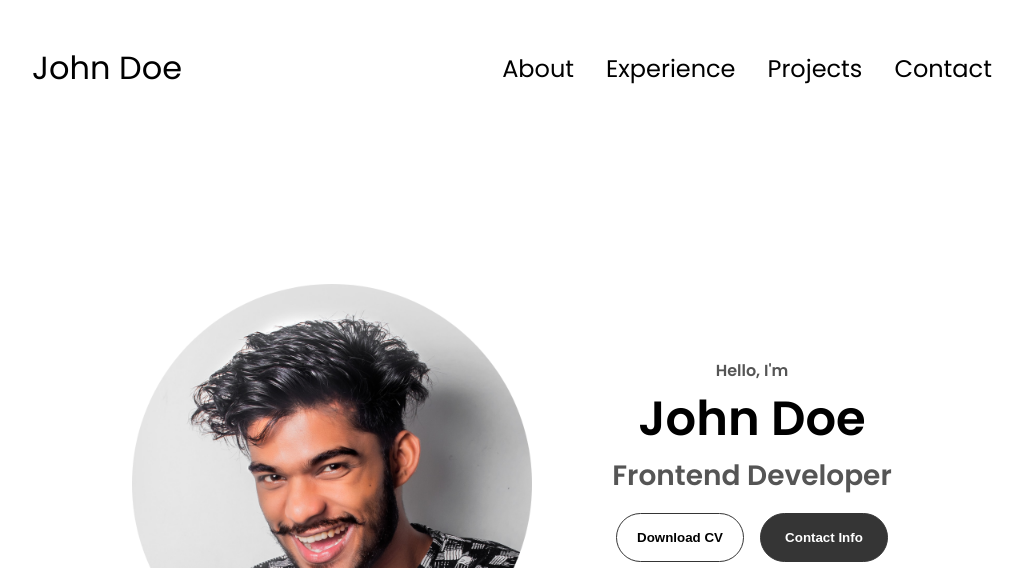
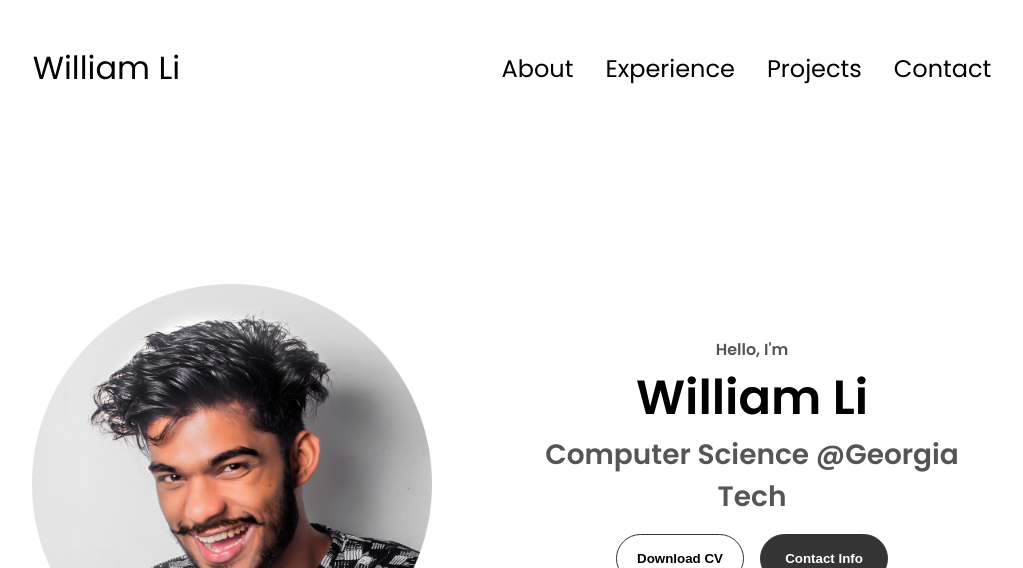
Before and after one commit to williamli12/williamli12.github.io, a plain HTML site: page index.html in a window 1280 px wide. Shown: the top 568 px of the page, without its empty margins (128-1151 px from the left). Drawn offline with Linux system fonts and the light colour scheme.

Commit message:
update index.html

```diff
--- a/index.html
+++ b/index.html
@@ -12,7 +12,7 @@
     <body>
         <!-- The navigation where linked are pressed -->
         <nav id="desktop-nav">
-            <div class="logo">John Doe</div>
+            <div class="logo">William Li</div>
             <div>
                 <ul class="nav-links">
                     <li><a href="#about">About</a></li>
@@ -44,8 +44,8 @@
             </div>
             <div class="section__text">
                 <p class="section__text__p1">Hello, I'm</p>
-                <h1 class="title">John Doe</h1>
-                <p class="section__text__p2">Frontend Developer</p>
+                <h1 class="title">William Li</h1>
+                <p class="section__text__p2">Computer Science @Georgia Tech</p>
                 <div class="btn-container">
                     <button class="btn btn-color-2" onclick="window.open('./assets/resume-example.pdf')">
                     Download CV</button>
```
